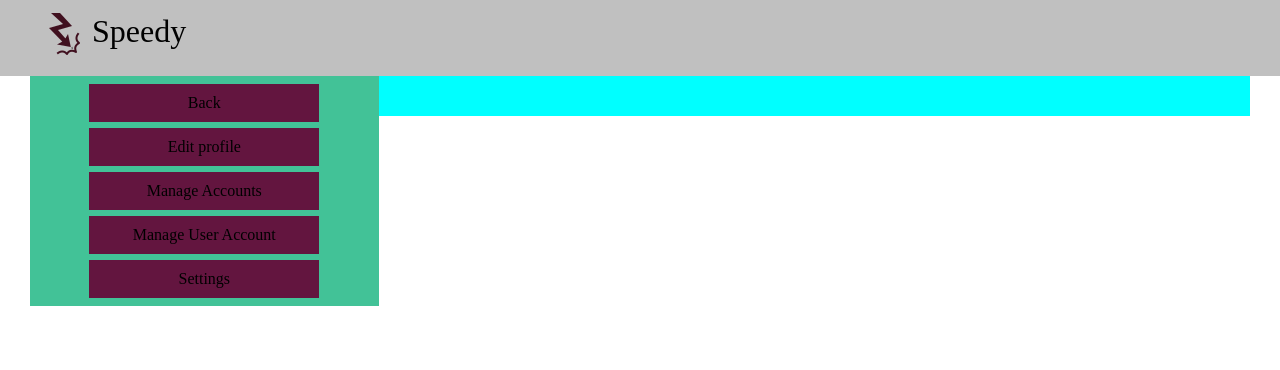
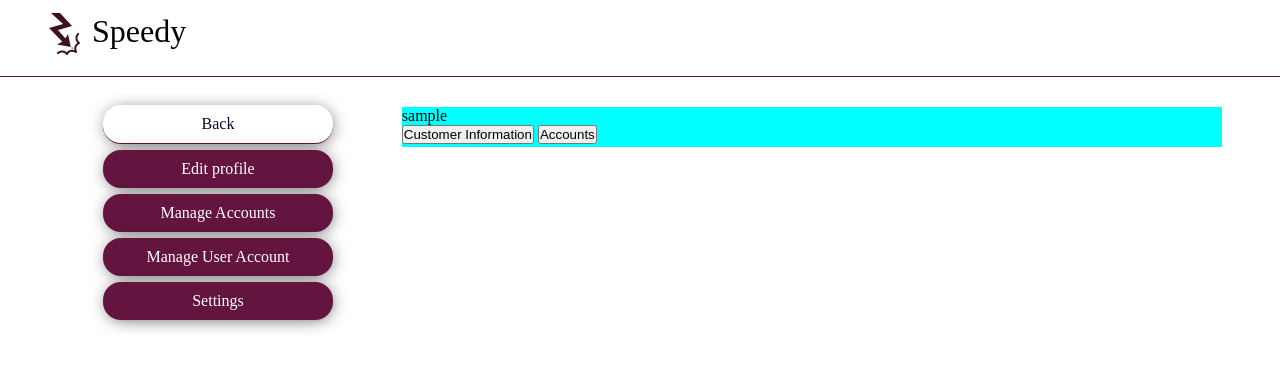
Before and after one commit to Cheerio-ban/Speedy, a Flask app: template app/templates/user_profile_base.html in a window 1280 px wide. Shown: the top 370 px of the page. Run offline with Flask 3, Linux system fonts and the light colour scheme; the template is opened without the code that fills it: most values are stand-ins (such as "Sample title", 1, 10 or a date in 2020); some web fonts are replaced.

Commit message:
Implementing the user_profile page

```diff
--- a/app/static/styles/user_profile.css
+++ b/app/static/styles/user_profile.css
@@ -10,7 +10,9 @@
 
 header{
     padding: 10px 40px;
-    background-color: silver;
+    border-bottom: 1px solid rgb(99,21,63);
+    display: flex;
+    align-items: center;
 }
 
 header span{
@@ -21,12 +23,12 @@ header span{
 
 
 #nav_bar{
-    background-color: rgb(66, 194, 151);
     height: fit-content;
     display: flex;
     padding: 5px;
     flex-direction: column;
     text-align: center;
+    cursor: pointer;
 }
 
 #nav_bar a {
@@ -35,15 +37,40 @@ header span{
     margin: 3px auto;
     max-width: 250px;
     min-width: 230px;
+    border-radius: 18px;
+    box-shadow: 1px 2px 17px -4px rgba(0,0,0,0.75);
+    color: white;
+}
+
+#nav_bar a:first-child{
+    background-color: white;
+    border-bottom: 1px solid rgb(99,21,63);
+    color: #110526;
+}
+
+#nav_bar a:first-child:hover{
+    background-color: rgba(99,21,63, 0.3)
+}
+
+#nav_bar a:hover{
+    box-shadow: 0px 4px 31px 6px rgba(0,0,0,0.75);
+    margin: 7px auto;
+    background-color: rgba(99,21,63, 0.3)
 }
 
 #profile{
-    background-color: aqua;
+    background-color: #00ffff;
     height: 40px;
+    min-width: 500px;
+    max-width: 820px;
+    margin-left: 15px;
+    margin-top: 10px;
 }
 
 #profile_page{
+    margin: 20px auto;
     display: grid;
     grid-template-columns: 1fr 2.5fr;
     padding: 0px 30px;
+    width: 97%;
 }
--- a/app/templates/user_profile_base.html
+++ b/app/templates/user_profile_base.html
@@ -26,9 +26,20 @@
                 <a>Settings</a>
             </div>
             <div id="profile">
+                <div id="profile_pic">
+                    <div id="pic"></div>
+                    <p>{{username}}</p>
+                </div>
+                <div id="profile_buttons">
+                    <button>Customer Information</button>
+                    <button>Accounts</button>
+                </div>
 
             </div>
         </div>
+        <footer>
+
+        </footer>
     </div>
 </body>
 </html>
```
